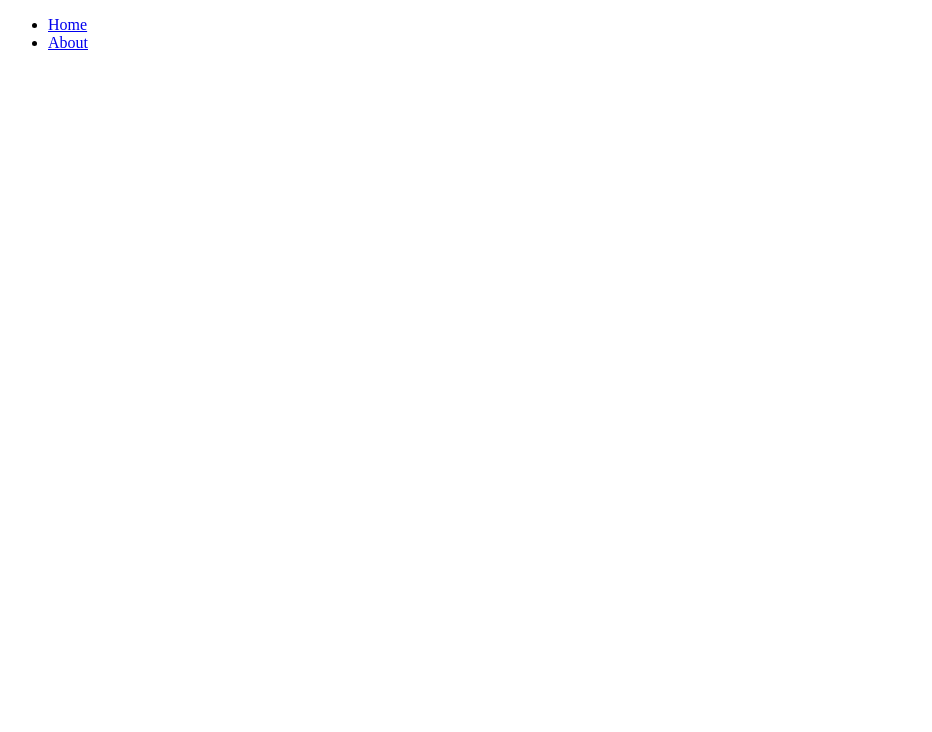
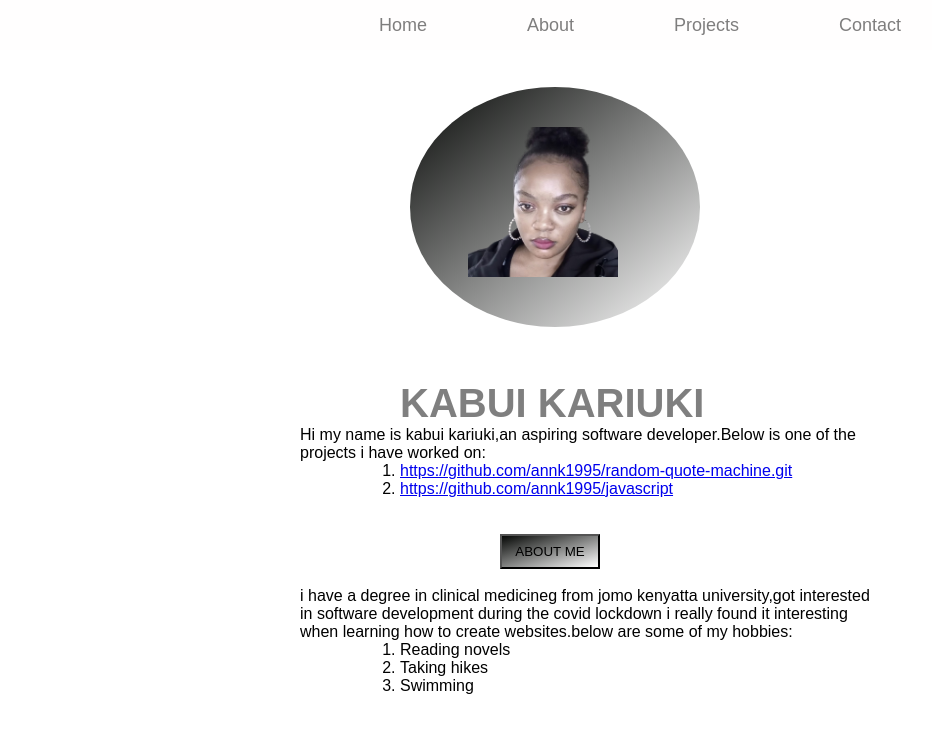
Before and after one commit to annk1995/portfolio, a plain HTML site: page index.html in a window 1280 px wide. Shown: the whole page, without its empty margins (0-932 px from the left). Drawn offline with Linux system fonts and the light colour scheme.

Commit message:
my portfolio

```diff
--- a/index.html
+++ b/index.html
@@ -8,14 +8,54 @@
     <title>portfolio</title>
 </head>
 <body>
-    <main>
-        <nav>
-            <ul>
-                <li><a href="#">Home</a></li>
-                <li><a href="#about">About</a></li>
+    <h1 class="logo">R.A</h1>
+    <nav class="navbar">
 
-            </ul>
-        </nav>
-    </main>
+        <ul class="link-group">
+            <li class="link"><a href="#">Home</a></li>
+            <li class="link"><a href="#">About</a></li>
+            <li class="link"><a href="#">Projects</a></li>
+            <li class="link"><a href="#">Contact</a></li>
+
+
+
+        </ul>
+    </nav>
+    <section class="home-section">
+        <div class="hero"><img class="hero-img"src="/images/ann.png" alt="">
+
+        </div>
+        <br>
+        <br>
+        <br>
+        <h1>KABUI KARIUKI</h1>
+
+        <P>Hi my name is kabui kariuki,an aspiring software developer.Below is one of the projects i have worked on: </P>
+        <ol class="list">
+            <li> <a href="#">https://github.com/annk1995/random-quote-machine.git</a></li>
+        <li><a href="#">https://github.com/annk1995/javascript</a></li>
+
+        </ol>
+
+        <br>
+        <br>
+
+        <button class="about">ABOUT ME</button>
+        <br>
+        <br>
+        <p>i have a degree in clinical medicineg from jomo kenyatta university,got interested in software development during the covid lockdown
+            i really found it interesting when learning how to create websites.below are some of my hobbies: </p>
+
+        <ol class="list">
+            <li>Reading novels</li>
+            <li>Taking hikes</li>
+            <li>Swimming</li>
+        </ol>
+
+    </section>
+    <div>
+
+
+    </div>
 </body>
 </html>
--- a/style.css
+++ b/style.css
@@ -0,0 +1,103 @@
+*{
+    margin: 0;
+    padding: 0;
+    box-sizing: border-box;
+}
+body{
+    width: 100%;
+    max-width: 1400px;
+    display: block;
+    margin: auto;
+    min-height: 100vh;
+    background: #ffffff;
+    font-family: sans-serif;
+}
+
+.navbar{
+    width: 100%;
+    position: fixed;
+    top: 0;
+    left: 0;
+    display: flex;
+    justify-content: center;
+    align-items: center;
+
+    background: #fffefe;
+}
+.link-group{
+    list-style: none;
+    display: flex;
+}
+.link a{
+    color: rgb(0, 0, 0);
+    opacity: 0.5;
+    text-decoration: none;
+    text-transform: capitalize;
+    padding: 10px 30px;
+    margin:0 20px;
+    line-height: 50px;
+    transition: 0.5s;
+    font-size: 18px;
+}
+.link a:hover{
+    opacity: 1;
+    color:rgb(7, 185, 22);;
+}
+.home-section{
+    width: 100%;
+    height: 100vh;
+    padding: 0 150px;
+    display: inline-block;
+    align-items: center;
+    position: fixed;
+
+    opacity: 1;
+    transition: 1s;
+
+
+}
+.hero{
+height: 240px;
+width: 290px;
+border-radius: 100%;
+
+
+background-image: linear-gradient(to bottom right, rgb(5, 7, 5), #ffff);
+margin-top: 50px;
+margin-left: 260px;
+}.hero-img{
+    position: relative;
+    top: 0;
+    right: 0;
+    height: 150px;
+    width: 150px;
+    object-fit: top;
+    left: 20%;
+    margin-top: 40px;
+}
+.home-section h1{
+    color: #000000;
+    opacity: 0.5;
+    margin-left: 250px;
+    font-size: 40px;
+
+}
+.home-section p{
+    margin-left: 150px;
+    margin-right: 250px;
+}
+.home-section a{
+    margin-right: 250px;
+}
+.home-section ol{
+    margin-left: 250px;
+}
+.home-section button{
+    margin-left: 350px;
+    background-image: linear-gradient(to bottom right, rgb(5, 7, 5), #ffff);
+    height: 35px;
+    width: 100px;
+    color: #000000;
+
+
+}
```
Also changed, not shown: images/ann.png (added), images/riley.png (added).
